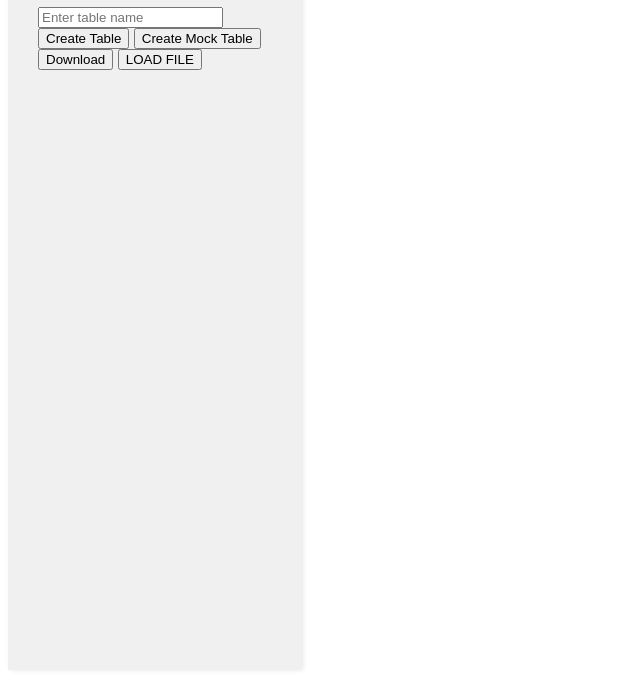
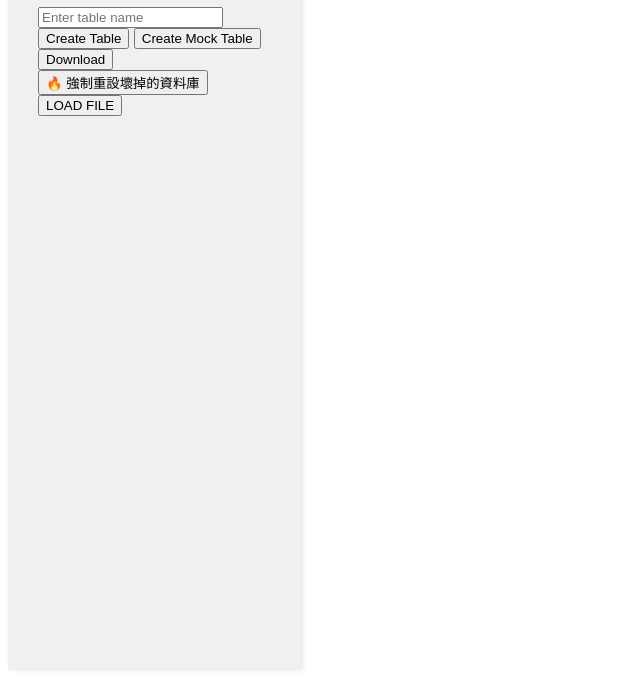
Before and after one commit to nanano77/PWATEST, a plain HTML site: page index.html in a window 1280 px wide. Shown: the part 138-816 px from the top of the page, without its empty margins (0-640 px from the left). Drawn offline with Linux system fonts and the light colour scheme.

Commit message:
Update index.html

```diff
--- a/index.html
+++ b/index.html
@@ -30,6 +30,7 @@
                 <button type="button" id="uploadBtn" onclick="uploadTable()">Create Table</button>
                 <button type="button" id="getsize" onclick="uploadMassiveMockTable()">Create Mock Table</button>
                 <button type="button" id="DL" onclick="downloadExportedDatabaseFolderAsFile()">Download</button>
+                <button onclick="forceResetBrokenDB()">🔥 強制重設壞掉的資料庫</button>
                 <button type="button" id="LOAD" onclick="loadDatabaseFromFile()">LOAD FILE</button>
             </div>
 
```
